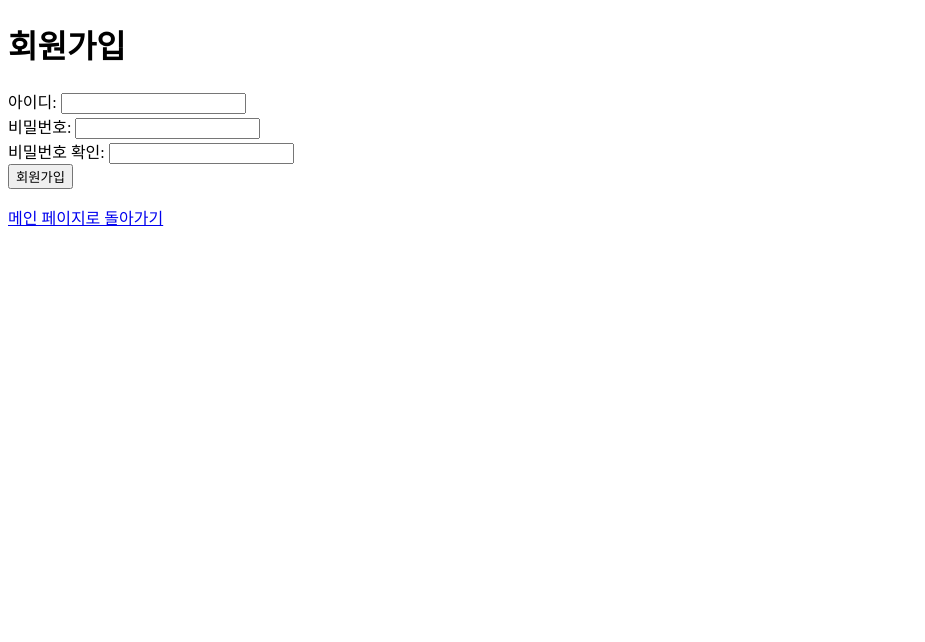
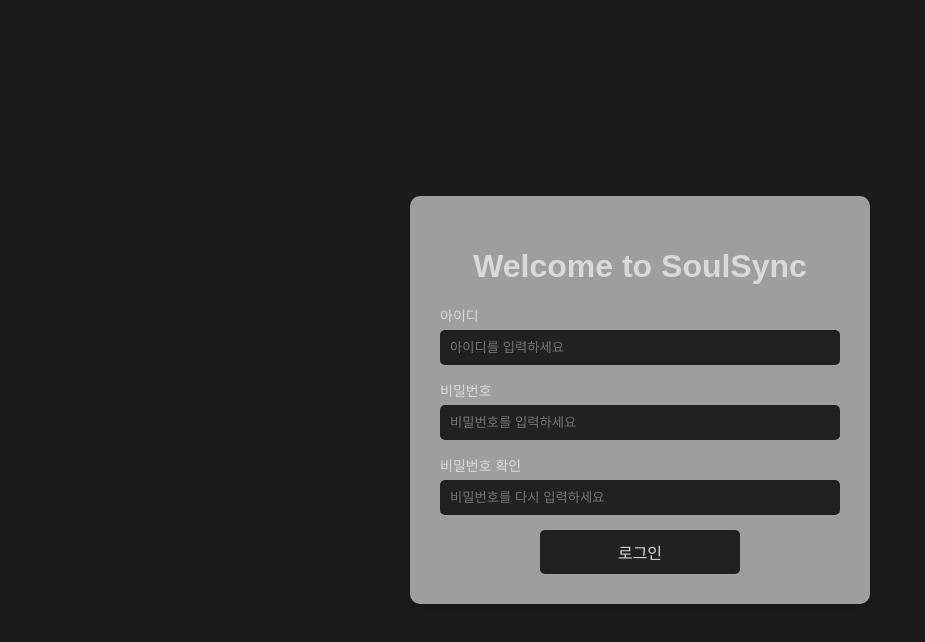
Before and after one commit to sjongwook/song_project, a plain HTML site: page templates/signup.html in a window 1280 px wide. Shown: the whole page, without its empty margins (0-925 px from the left). Drawn offline with Linux system fonts and the light colour scheme; files that its build step writes are made by us from their sources.

Commit message:
Update signup.html

```diff
--- a/templates/signup.html
+++ b/templates/signup.html
@@ -3,23 +3,25 @@
 <head>
     <meta charset="UTF-8">
     <meta name="viewport" content="width=device-width, initial-scale=1.0">
-    <link rel="stylesheet" href="/static/styles.css">
-    <title>회원가입</title>
+    <title>Signup - SoulSync</title>
+    <link rel="stylesheet" href="static/signup_styles.css">
 </head>
 <body>
-    <h1>회원가입</h1>
-    <form action="/signup" method="post">
-        <label for="username">아이디:</label>
-        <input type="text" id="username" name="username" required>
-        <br>
-        <label for="password">비밀번호:</label>
-        <input type="password" id="password" name="password" required>
-        <br>
-        <label for="confirm_password">비밀번호 확인:</label>
-        <input type="password" id="confirm_password" name="confirm_password" required>
-        <br>
-        <button type="submit">회원가입</button>
-    </form>
-    <p><a href="/">메인 페이지로 돌아가기</a></p>
+    <!-- 회원가입 컨테이너 -->
+    <div class="signup-container">
+        <h1>Welcome to SoulSync</h1>
+        <form>
+            <label for="username">아이디</label>
+            <input type="text" id="username" name="username" placeholder="아이디를 입력하세요" required>
+
+            <label for="password">비밀번호</label>
+            <input type="password" id="password" name="password" placeholder="비밀번호를 입력하세요" required>
+
+            <label for="confirm-password">비밀번호 확인</label>
+            <input type="password" id="confirm-password" name="confirm-password" placeholder="비밀번호를 다시 입력하세요" required>
+
+            <button type="submit">로그인</button>
+        </form>
+    </div>
 </body>
 </html>
```
